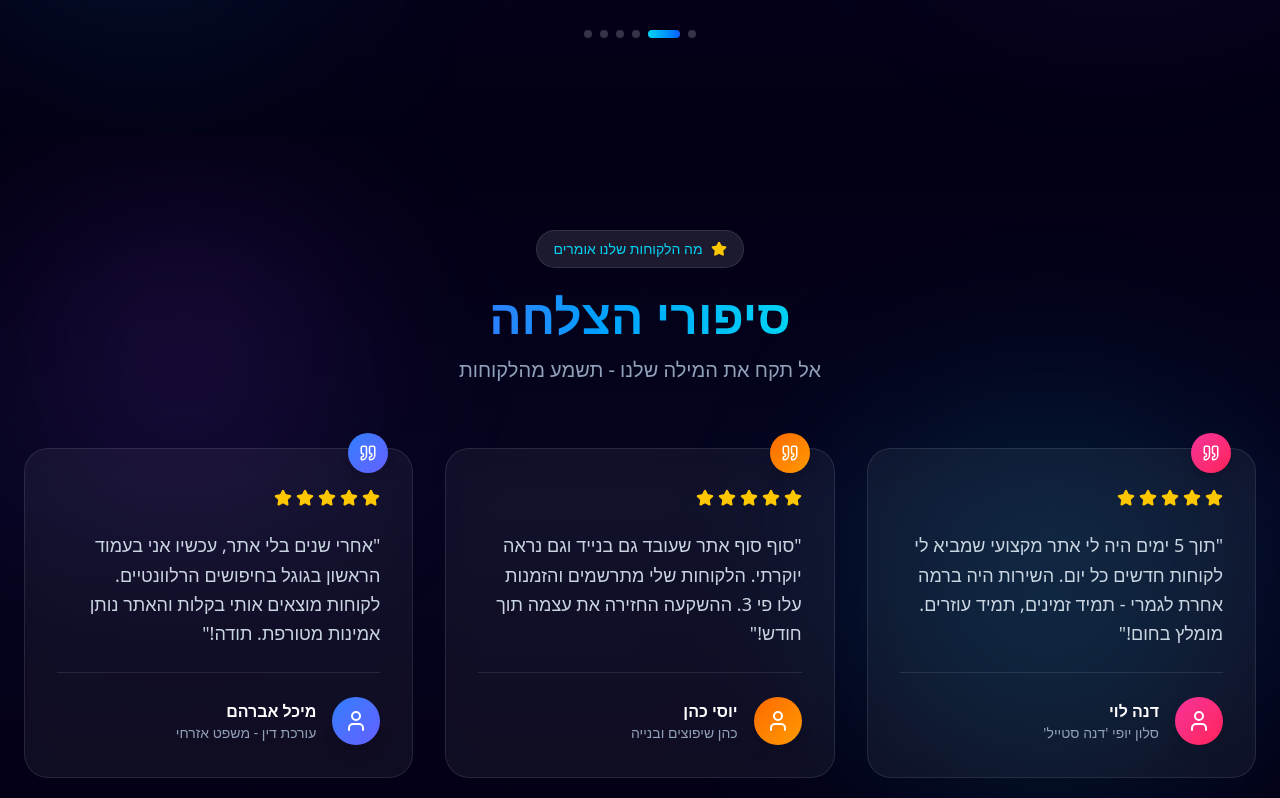
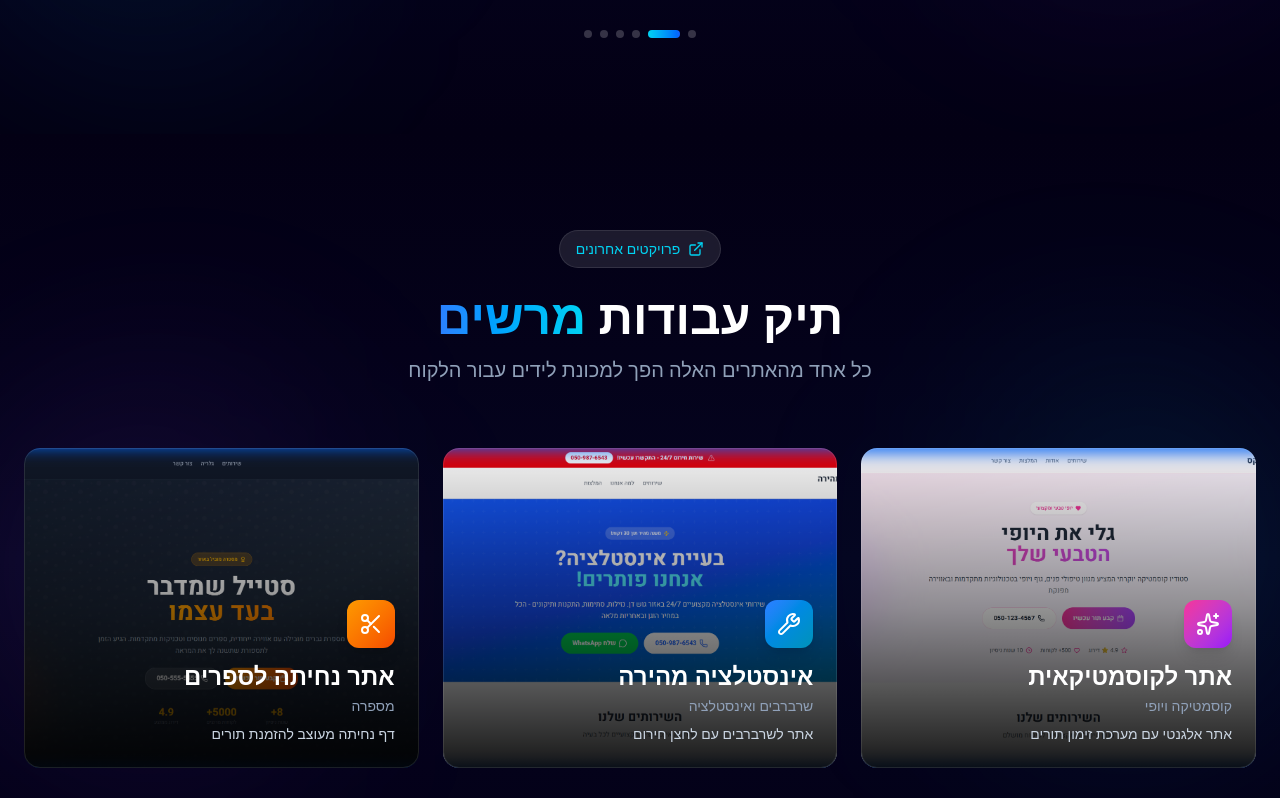
Before and after one commit to dking9876/sitesprint, a Next.js app: page / in a window 1280 px wide. Shown: the part 2342-3140 px from the top of the page. Built offline with nearby package versions, Linux system fonts and the light colour scheme.

Commit message:
Remove Testimonials section completely

```diff
--- a/app/page.tsx
+++ b/app/page.tsx
@@ -4,7 +4,6 @@ import Hero from "@/components/Hero";
 import StatsBar from "@/components/StatsBar";
 import About from "@/components/About";
 import ValuePropsCarousel from "@/components/ValuePropsCarousel";
-import Testimonials from "@/components/Testimonials";
 import Portfolio from "@/components/Portfolio";
 import Process from "@/components/Process";
 import Pricing from "@/components/Pricing";
@@ -20,7 +19,6 @@ export default function Home() {
       <StatsBar />
       <About />
       <ValuePropsCarousel />
-      <Testimonials />
       <Portfolio />
       <Process />
       <Pricing />
```
